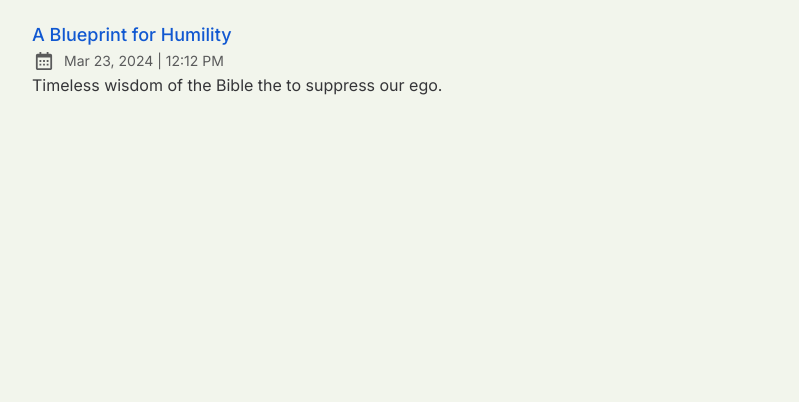
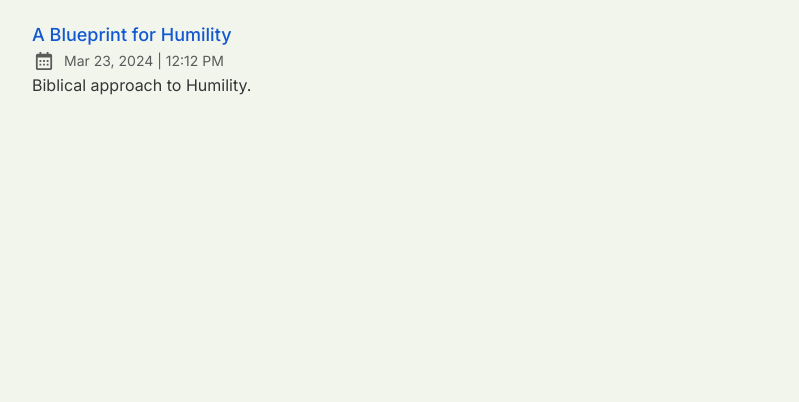
Before and after one commit to masiedu4/michaelasiedu-portfolio, an Astro site: page /tags/ego/ in a window 1280 px wide. Shown: the part 323-725 px from the top of the page, without its empty margins (240-1039 px from the left). Built offline with nearby package versions, Linux system fonts and the light colour scheme; Astro itself is replaced by a stand-in of ours; a web font is replaced by a local one.

Commit message:
Update humility.md

```diff
--- a/src/content/blog/humility.md
+++ b/src/content/blog/humility.md
@@ -9,7 +9,7 @@ tags:
   - ego
   - pride
   - humility
-description: "Timeless wisdom of the Bible the to suppress our ego."
+description: "Biblical approach to Humility."
 ---
 
 On a high-temperature night on 22nd March 2024, a profound level of introspection brought about two questions— one I could confidently answer and the other that caused me to panic.
```
